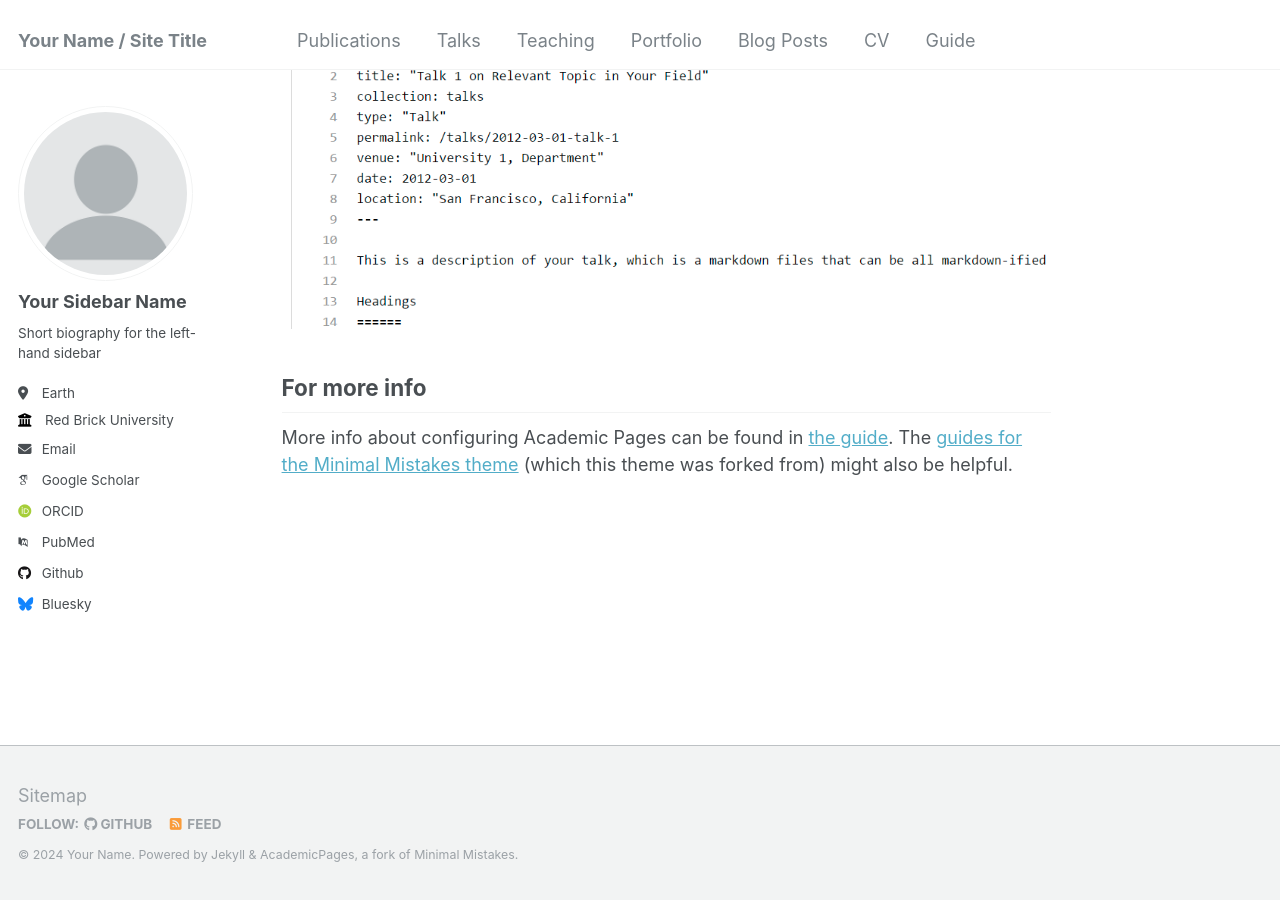
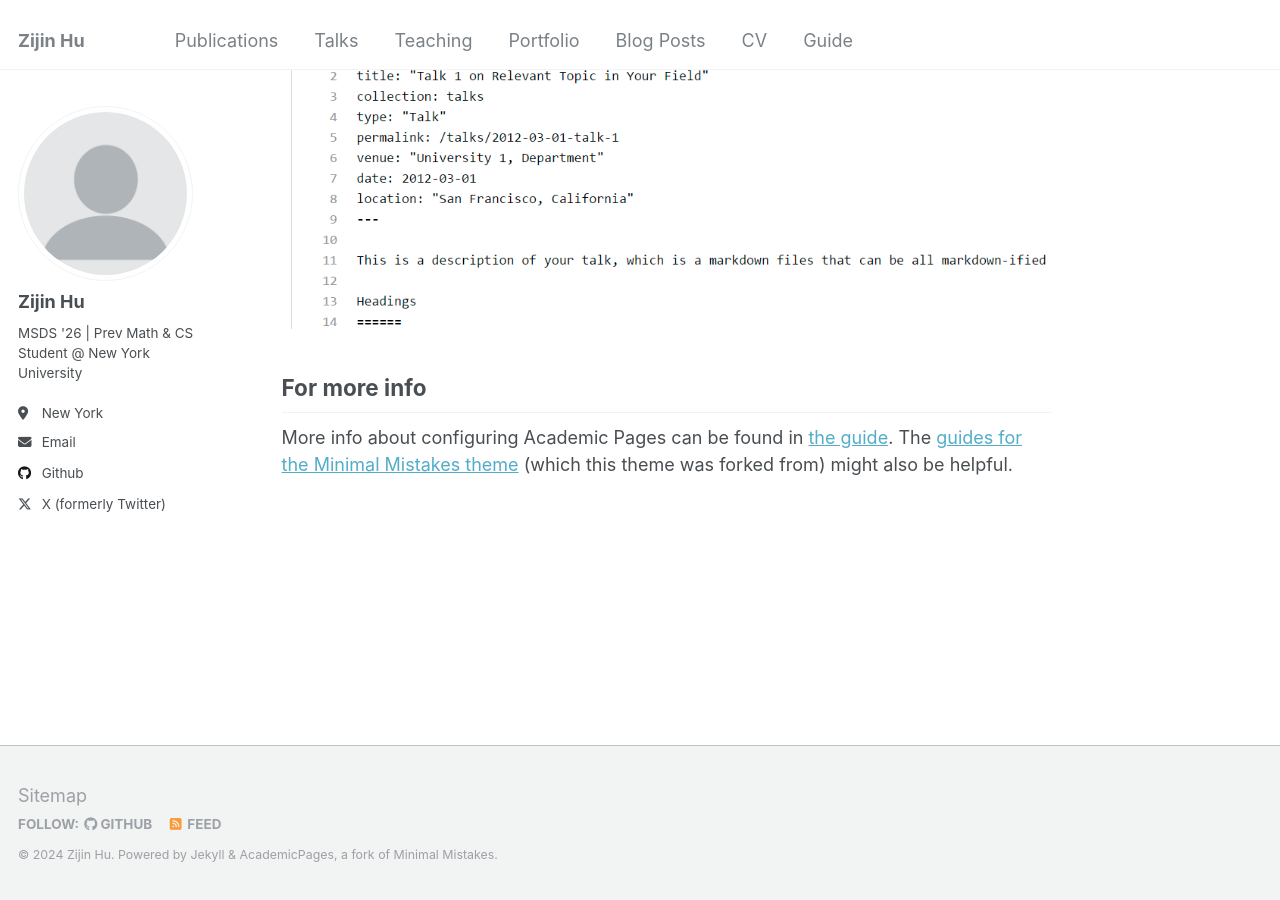
Before and after one commit to Zij1n/Zij1n.github.io, a Jekyll site: the page built from _pages/about.md, in a window 1280 px wide and 900 px high, scrolled down 2660 px. Built offline with Jekyll 4.4.1, drawn with Linux system fonts in a browser that asks for light colours; some web fonts are replaced.

Commit message:
basic info

```diff
--- a/_config.yml
+++ b/_config.yml
@@ -7,148 +7,144 @@
 # server process.
 
 # Basic Site Settings
-locale                   : "en-US"
-title                    : "Your Name / Site Title"
-title_separator          : "-"
-name                     : &name "Your Name"
-description              : &description "personal description"
-url                      : https://academicpages.github.io # the base hostname & protocol for your site e.g. "https://mmistakes.github.io"
-baseurl                  : "" # the subpath of your site, e.g. "/blog"
-repository               : "academicpages/academicpages.github.io"
+locale: "en-US"
+title: "Zijin Hu"
+title_separator: "-"
+name: &name "Zijin Hu"
+description: &description ""
+url: https://zij1n.github.io/ # the base hostname & protocol for your site e.g. "https://mmistakes.github.io"
+baseurl: "" # the subpath of your site, e.g. "/blog"
+repository: "Zij1n/Zij1n.github.io"
 
 # Site Author - The following control what appear as part of the author content on the side bar.
 #               If a field is blank the icon and link will not appear, otherwise it will be shown.
 #               Additional customization can be done by editing /_includes/author-profile.html
 author:
   # Biographic information
-  avatar           : "profile.png"
-  name             : "Your Sidebar Name"
-  pronouns         : # example: "she/her"
-  bio              : "Short biography for the left-hand sidebar"
-  location         : "Earth"
-  employer         : "Red Brick University"
-  uri              : # URL
-  email            : "none@example.org"
+  avatar: "profile.png"
+  name: "Zijin Hu"
+  pronouns: # example: "she/her"
+  bio: "MSDS '26 | Prev Math & CS Student @ New York University"
+  location: "New York"
+  employer:
+  uri: # URL
+  email: "zijin.hu@nyu.edu"
 
   # Academic websites
-  arxiv            : # URL - Update with the correct link to your profile
-  googlescholar    : "https://scholar.google.com/citations?user=PS_CX0AAAAAJ"
-  impactstory      : # URL
-  orcid            : "http://orcid.org/yourorcidurl"
-  semantic         : # URL
-  pubmed           : "https://www.ncbi.nlm.nih.gov/pubmed/?term=john+snow"
-  researchgate     : # URL
+  arxiv: # URL - Update with the correct link to your profile
+  googlescholar: #"https://scholar.google.com/citations?user=PS_CX0AAAAAJ"
+  impactstory: # URL
+  orcid: #"http://orcid.org/yourorcidurl"
+  semantic: # URL
+  pubmed: #"https://www.ncbi.nlm.nih.gov/pubmed/?term=john+snow"
+  researchgate: # URL
 
   # Repositories and software development
-  bitbucket        : # Username - Update with your username on the site
-  codepen          : # Username
-  dribbble         : # Username
-  github           : "academicpages"
-  kaggle           : # Username
-  stackoverflow    : # User number or user number and name (i.e., use "1" or "1/jeff-atwood")
+  bitbucket: # Username - Update with your username on the site
+  codepen: # Username
+  dribbble: # Username
+  github: "Zij1n"
+  kaggle: # Username
+  stackoverflow: # User number or user number and name (i.e., use "1" or "1/jeff-atwood")
 
   # Social media
-  bluesky          : "bsky.app" # Replace this with you Bluesky username
-  facebook         : # Username
-  flickr           : # Username
-  foursquare       : # Username
-  goodreads        : # Username
-  google_plus      : # Username
-  keybase          : # Username
-  instagram        : # Username
-  lastfm           : # Username
-  linkedin         : # Username
-  mastodon         : # URL
-  medium           : # URL
-  pinterest        : # Username
-  soundcloud       : # Username
-  steam            : # Username
-  telegram         : # URL
-  tumblr           : # Username
-  twitter          : # Username for X / Twitter
-  vine             : # Username
-  weibo            : # Username
-  wikipedia        : # Username
-  xing             : # Username
-  youtube          : # Username
-  zhihu            : # URL
+  bluesky: #"bsky.app" # Replace this with you Bluesky username
+  facebook: # Username
+  flickr: # Username
+  foursquare: # Username
+  goodreads: # Username
+  google_plus: # Username
+  keybase: # Username
+  instagram: # Username
+  lastfm: # Username
+  linkedin: # Username
+  mastodon: # URL
+  medium: # URL
+  pinterest: # Username
+  soundcloud: # Username
+  steam: # Username
+  telegram: # URL
+  tumblr: # Username
+  twitter: zijin-hu-3100661ab
+  vine: # Username
+  weibo: # Username
+  wikipedia: # Username
+  xing: # Username
+  youtube: # Username
+  zhihu: # URL
 
 # Publication Category - The following the list of publication categories and their headings
 publication_category:
   books:
-    title: 'Books'
+    title: "Books"
   manuscripts:
-    title: 'Journal Articles'
+    title: "Journal Articles"
   conferences:
-    title: 'Conference Papers'
+    title: "Conference Papers"
 
 # Site Settings
-teaser                   :  # filename of teaser fallback teaser image placed in /images/, .e.g. "500x300.png"
-breadcrumbs              : false # true, false (default)
-words_per_minute         : 160
-future                   : true
-read_more                : "disabled" # if enabled, adds "Read more" links to excerpts
-talkmap_link             : false #change to true to add link to talkmap on talks page
+teaser: # filename of teaser fallback teaser image placed in /images/, .e.g. "500x300.png"
+breadcrumbs: false # true, false (default)
+words_per_minute: 160
+future: true
+read_more: "disabled" # if enabled, adds "Read more" links to excerpts
+talkmap_link: false #change to true to add link to talkmap on talks page
 comments:
-  provider               : # false (default), "disqus", "discourse", "facebook", "google-plus", "staticman", "custom"
+  provider: # false (default), "disqus", "discourse", "facebook", "google-plus", "staticman", "custom"
   disqus:
-    shortname            :
+    shortname:
   discourse:
-    server               : # https://meta.discourse.org/t/embedding-discourse-comments-via-javascript/31963 , e.g.: meta.discourse.org
+    server: # https://meta.discourse.org/t/embedding-discourse-comments-via-javascript/31963 , e.g.: meta.discourse.org
   facebook:
-    appid                :
-    num_posts            : # 5 (default)
-    colorscheme          : # "light" (default), "dark"
+    appid:
+    num_posts: # 5 (default)
+    colorscheme: # "light" (default), "dark"
 staticman:
-  allowedFields          : ['name', 'email', 'url', 'message']
-  branch                 : "gh-pages" # "master", "gh-pages"
-  commitMessage          : "New comment."
-  filename               : comment-{@timestamp}
-  format                 : "yml"
-  moderation             : true
-  path                   : "_data/comments/{options.slug}"
-  requiredFields         : ['name', 'email', 'message']
+  allowedFields: ["name", "email", "url", "message"]
+  branch: "gh-pages" # "master", "gh-pages"
+  commitMessage: "New comment."
+  filename: comment-{@timestamp}
+  format: "yml"
+  moderation: true
+  path: "_data/comments/{options.slug}"
+  requiredFields: ["name", "email", "message"]
   transforms:
-    email                : "md5"
+    email: "md5"
   generatedFields:
     date:
-      type               : "date"
+      type: "date"
       options:
-        format           : "iso8601" # "iso8601" (default), "timestamp-seconds", "timestamp-milliseconds"
+        format: "iso8601" # "iso8601" (default), "timestamp-seconds", "timestamp-milliseconds"
 atom_feed:
-  hide                   : false     # change to true to hide the RSS feed in the footer
-  path                   : # blank (default) uses feed.xml
-
+  hide: false # change to true to hide the RSS feed in the footer
+  path: # blank (default) uses feed.xml
 
 # SEO Related
-google_site_verification :
-bing_site_verification   :
-alexa_site_verification  :
-yandex_site_verification :
-
+google_site_verification:
+bing_site_verification:
+alexa_site_verification:
+yandex_site_verification:
 
 # Social Sharing
 twitter:
-  username               : &twitter
+  username: &twitter
 facebook:
-  username               :
-  app_id                 :
-  publisher              :
-og_image                 :  # Open Graph/Twitter default site image
+  username:
+  app_id:
+  publisher:
+og_image: # Open Graph/Twitter default site image
 # For specifying social profiles
 # - https://developers.google.com/structured-data/customize/social-profiles
 social:
-  type                   : # Person or Organization (defaults to Person)
-  name                   : # If the user or organization name differs from the site's name
+  type: # Person or Organization (defaults to Person)
+  name: # If the user or organization name differs from the site's name
   links: # An array of links to social media profiles
-
 
 # Analytics
 analytics:
-  provider               :  "false" # false (default), "google", "google-universal", "google-analytics-4", "custom"
+  provider: "false" # false (default), "google", "google-universal", "google-analytics-4", "custom"
   google:
-    tracking_id          :
-
+    tracking_id:
 
 # Reading Files
 include:
@@ -186,14 +182,12 @@ keep_files:
 encoding: "utf-8"
 markdown_ext: "markdown,mkdown,mkdn,mkd,md"
 
-
 # Conversion
 markdown: kramdown
 highlighter: rouge
 lsi: false
 excerpt_separator: "\n\n"
 incremental: false
-
 
 # Markdown Processing
 kramdown:
@@ -205,7 +199,6 @@ kramdown:
   toc_levels: 1..6
   smart_quotes: lsquo,rsquo,ldquo,rdquo
   enable_coderay: false
-
 
 # These settings control the types of collections used by the template
 collections:
@@ -221,7 +214,6 @@ collections:
   talks:
     output: true
     permalink: /:collection/:path/
-
 
 # These settings control how pages and collections are included in the site
 defaults:
@@ -279,19 +271,16 @@ defaults:
       author_profile: true
       share: true
 
-
 # Sass/SCSS
 sass:
   sass_dir: _sass
   style: compressed # http://sass-lang.com/documentation/file.SASS_REFERENCE.html#output_style
-
 
 # Outputting
 permalink: /:categories/:title/
 # paginate: 5 # amount of posts to show
 # paginate_path: /page:num/
 timezone: America/Los_Angeles # http://en.wikipedia.org/wiki/List_of_tz_database_time_zones
-
 
 # Plugins
 plugins:
@@ -307,7 +296,6 @@ whitelist:
   - jekyll-gist
   - jekyll-feed
   - jemoji
-
 
 # Archives
 #  Type
@@ -337,7 +325,6 @@ tag_archive:
 #     category: /categories/:name/
 #     tag: /tags/:name/
 
-
 # HTML Compression
 # - http://jch.penibelst.de/
 compress_html:
```
